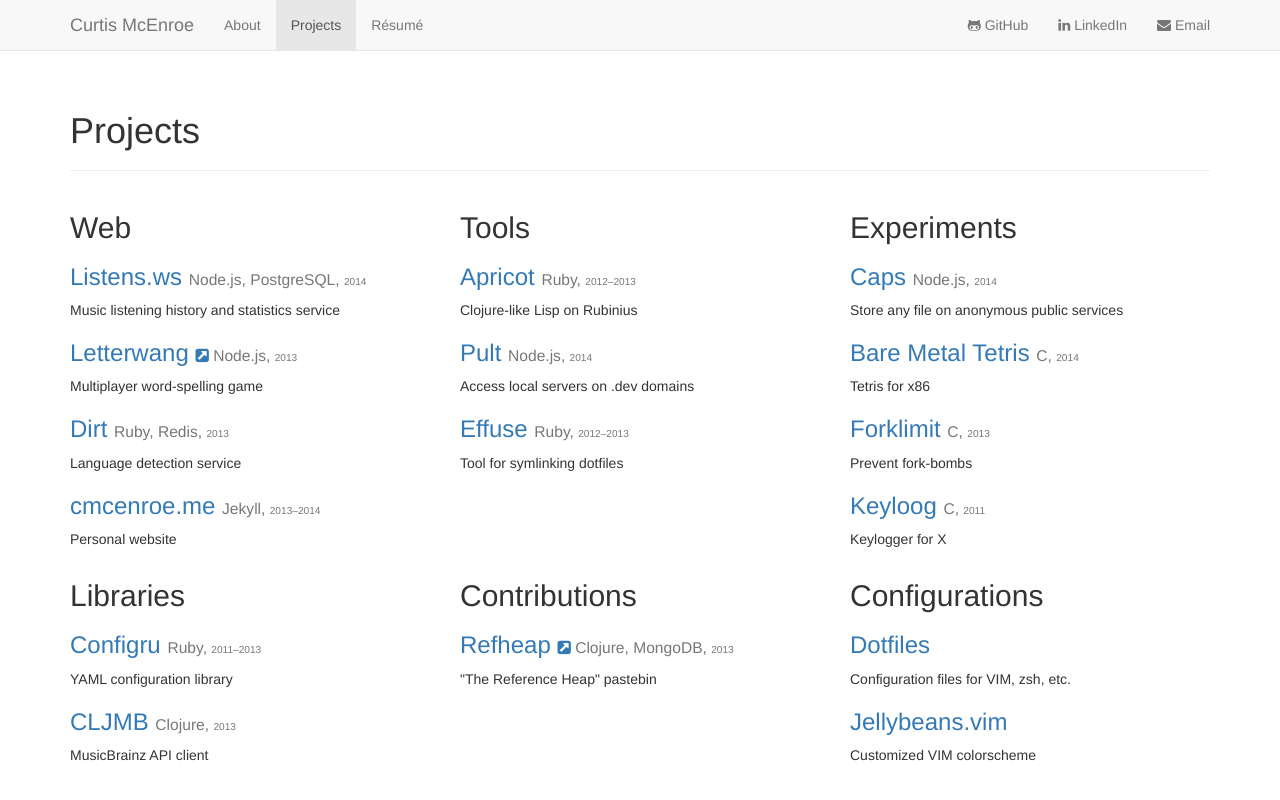
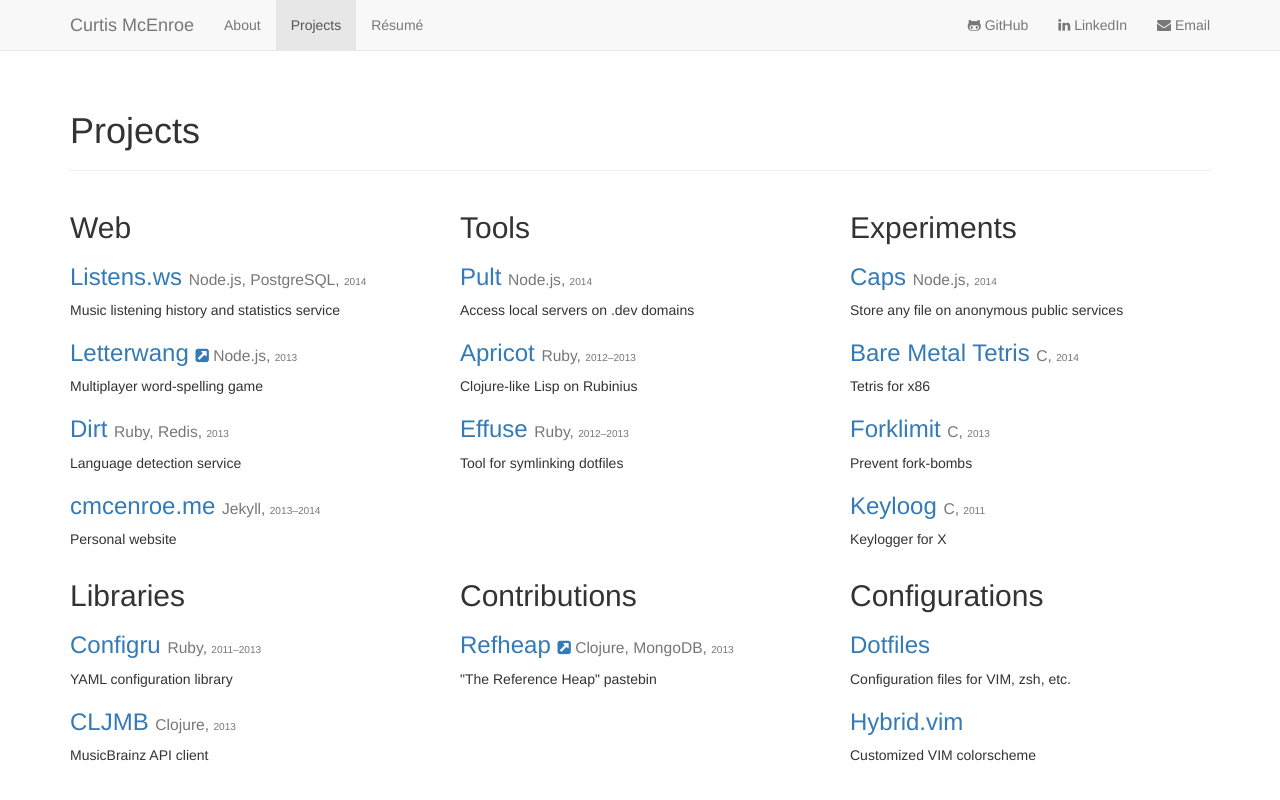
Before and after one commit to causal-agent/programble.github.io, a Jekyll site: the page built from projects.html, in a window 1280 px wide. Shown: the top 800 px of the page. Built offline with Jekyll 4.4.1, drawn with Linux system fonts in a browser that asks for light colours; nearby versions of some CDN libraries.

Commit message:
The usual project shuffle

```diff
--- a/projects.html
+++ b/projects.html
@@ -44,16 +44,16 @@ id: projects
     <h2>Tools</h2>
 
     <h3>
+      <a href="https://github.com/programble/pult">Pult</a>
+      <small>Node.js, <small>2014</small></small>
+    </h3>
+    <p>Access local servers on .dev domains</p>
+
+    <h3>
       <a href="https://github.com/apricot-lang/apricot">Apricot</a>
       <small>Ruby, <small>2012–2013</small></small>
     </h3>
     <p>Clojure-like Lisp on Rubinius</p>
-
-    <h3>
-      <a href="https://github.com/programble/pult">Pult</a>
-      <small>Node.js, <small>2014</small></small>
-    </h3>
-    <p>Access local servers on .dev domains</p>
 
     <h3>
       <a href="https://github.com/programble/effuse">Effuse</a>
@@ -133,7 +133,7 @@ id: projects
     <h3><a href="https://github.com/programble/dotfiles">Dotfiles</a></h3>
     <p>Configuration files for VIM, zsh, etc.</p>
 
-    <h3><a href="https://github.com/programble/jellybeans.vim">Jellybeans.vim</a></h3>
+    <h3><a href="https://github.com/programble/vim-hybrid">Hybrid.vim</a></h3>
     <p>Customized VIM colorscheme</p>
   </div>
 </div>
```
